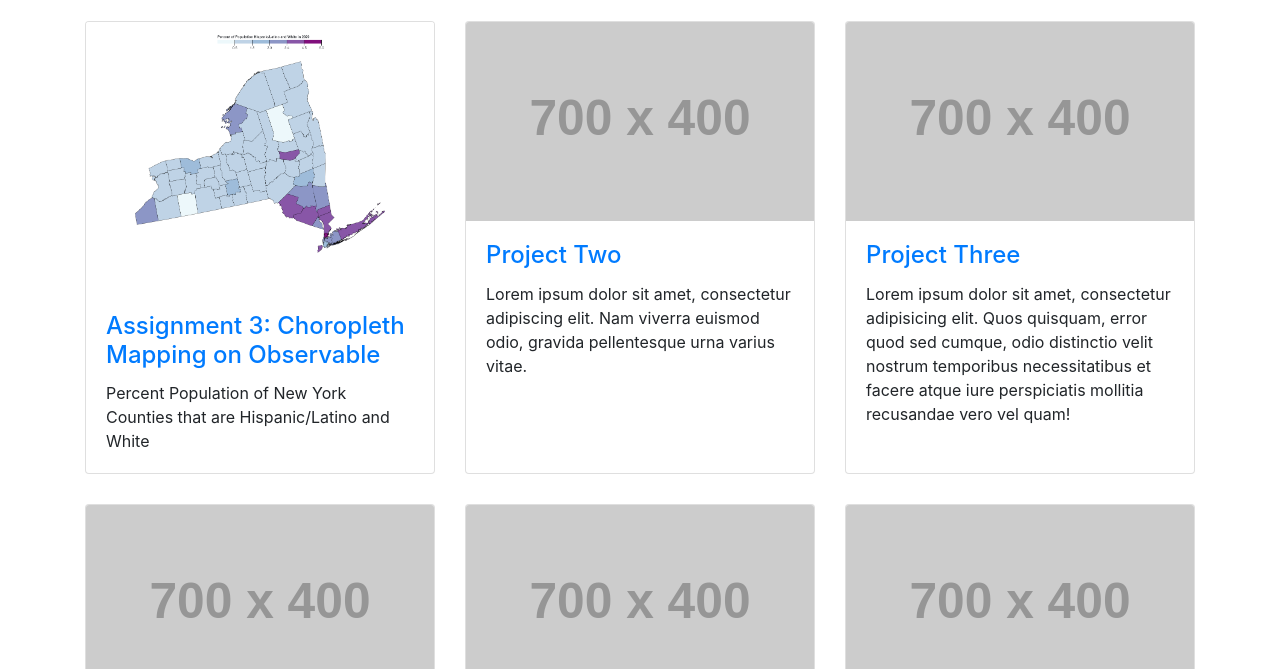
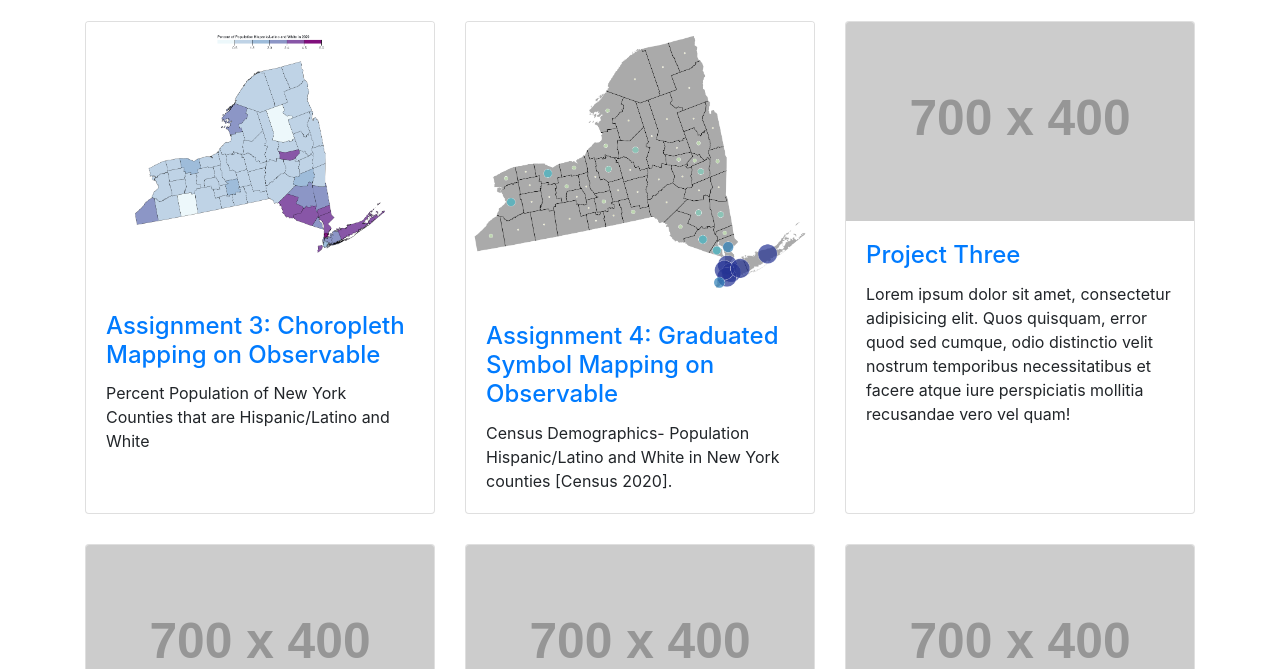
Before and after one commit to owhiting4/Geovisualization-Portfolio, a website: page index.html in a window 1280 px wide. Shown: the part 131-800 px from the top of the page. Drawn offline with Linux system fonts and the light colour scheme; placeholder pictures from the web are drawn by us.

Commit message:
assignment 4 update, copyright changes

```diff
--- a/index.html
+++ b/index.html
@@ -70,12 +70,12 @@
         </div>
         <div class="col-lg-4 col-sm-6 portfolio-item">
           <div class="card h-100">
-            <a href="#"><img class="card-img-top" src="http://placehold.it/700x400" alt=""></a>
+            <a href="#"><img class="card-img-top" src="images/graduatedSymbols.png" alt=""></a>
             <div class="card-body">
               <h4 class="card-title">
-                <a href="#">Project Two</a>
+                <a href="https://observablehq.com/d/82eabc5d741e5940">Assignment 4: Graduated Symbol Mapping on Observable</a>
               </h4>
-              <p class="card-text">Lorem ipsum dolor sit amet, consectetur adipiscing elit. Nam viverra euismod odio, gravida pellentesque urna varius vitae.</p>
+              <p class="card-text">Census Demographics- Population Hispanic/Latino and White in New York counties [Census 2020].</p>
             </div>
           </div>
         </div>
```
Also changed, not shown: shortbio.html (+1 -1 lines).
